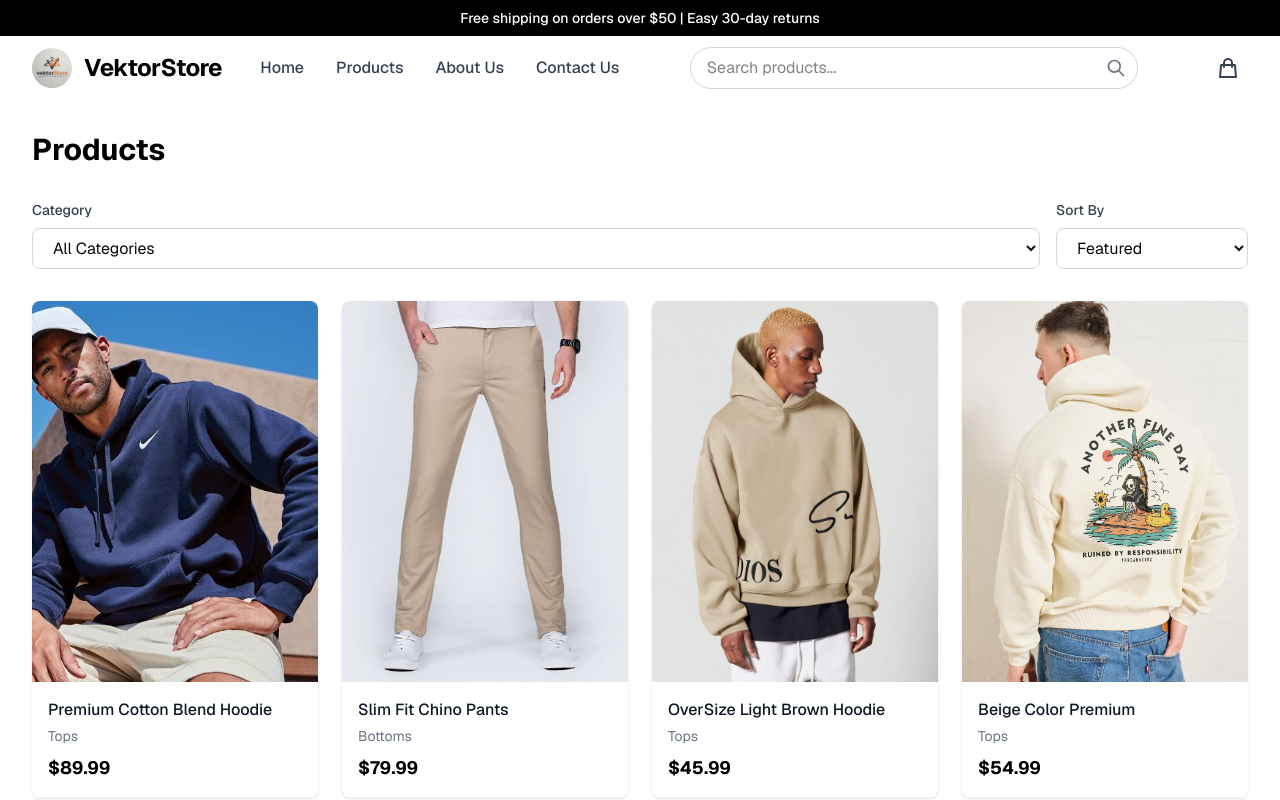
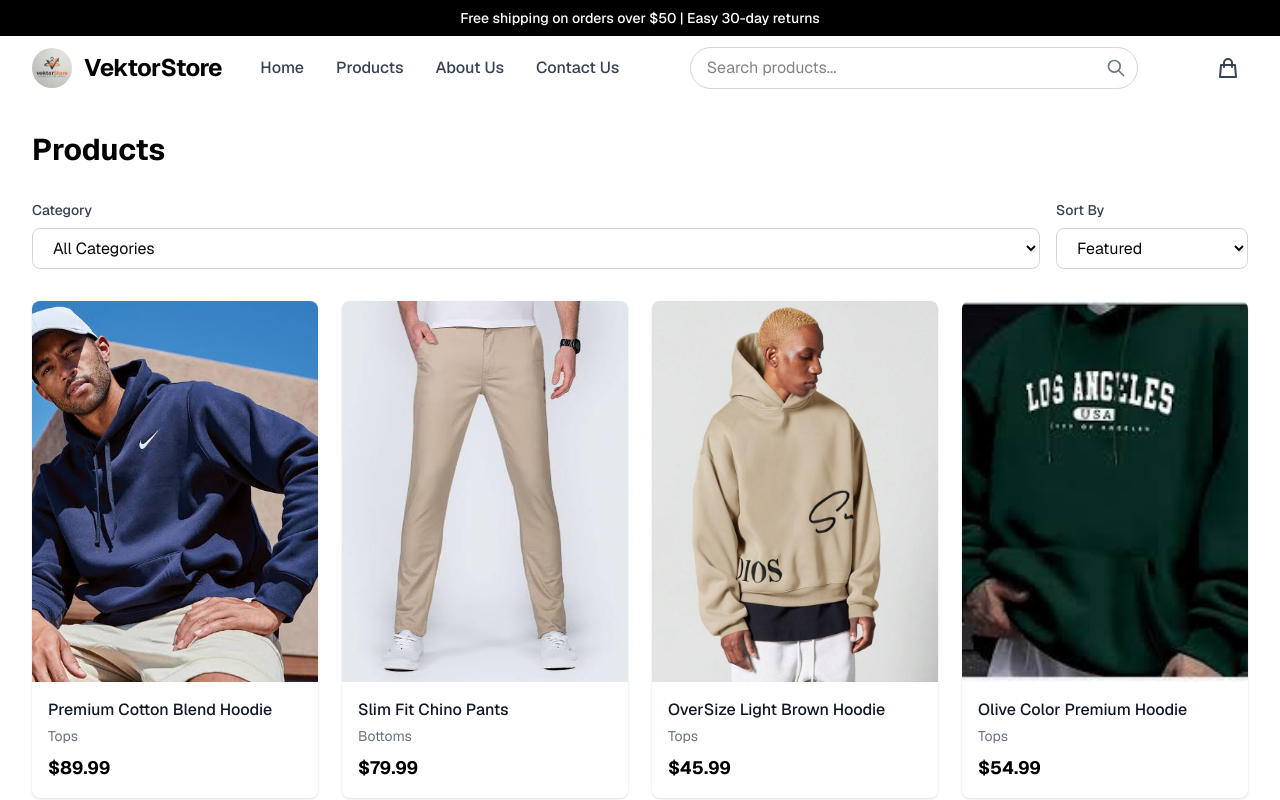
Before and after one commit to Anonymous12465/Vektorstore, a Next.js app: page /products in a window 1280 px wide. Shown: the top 800 px of the page. Built offline with nearby package versions, Linux system fonts and the light colour scheme.

Commit message:
Update products.ts

```diff
--- a/data/products.ts
+++ b/data/products.ts
@@ -67,22 +67,6 @@
     image: '/images/products/brown hoodie.jpg',
     additionalImages: [
       "/images/products/brown hoodie1.jpg"
-    ],
-    inStock: true
-  },
-  {
-    id: "4",
-    name: "Beige Color Premium",
-    price: 54.99,
-    description: "Embrace laid-back vibes with this off-white graphic hoodie, featuring a relaxed streetwear fit and a striking illustration on the back. The whimsical artwork showcases a skeleton chilling under a palm tree on a tiny island, accompanied by the bold text Crafted from cozy, soft fleece fabric with a roomy hood and ribbed trims, it combines ultimate comfort with a playful, sarcastic edge.",
-    colors: [
-      { name: "Beige", hex: "#F4F0E6" }
-    ],
-    sizes: ["S", "M", "L"],
-    category: "Tops",
-    image: '/images/products/Beige.webp',
-    additionalImages: [
-      "/images/products/beige.jpg"
     ],
     inStock: true
   },
```
